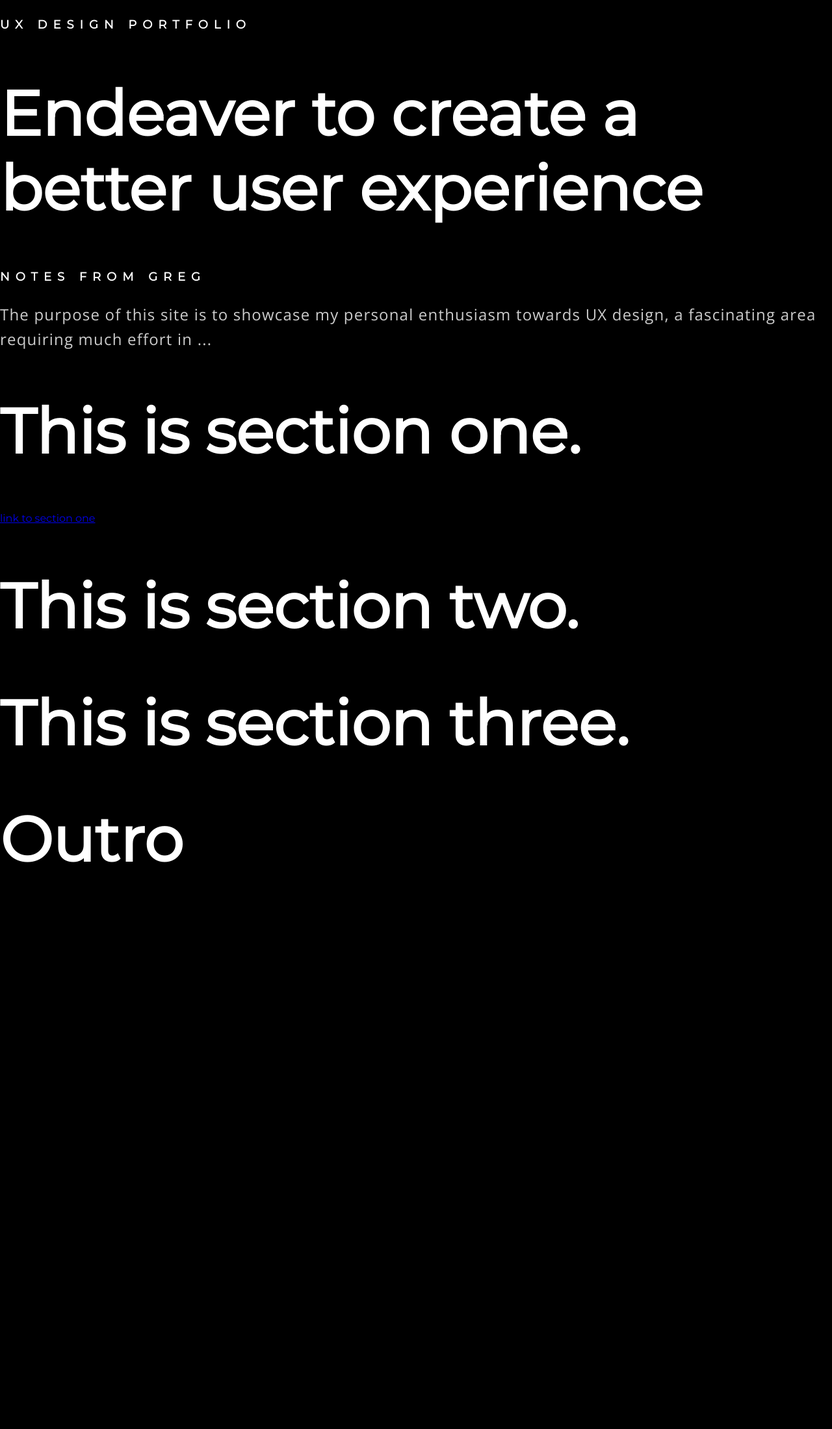
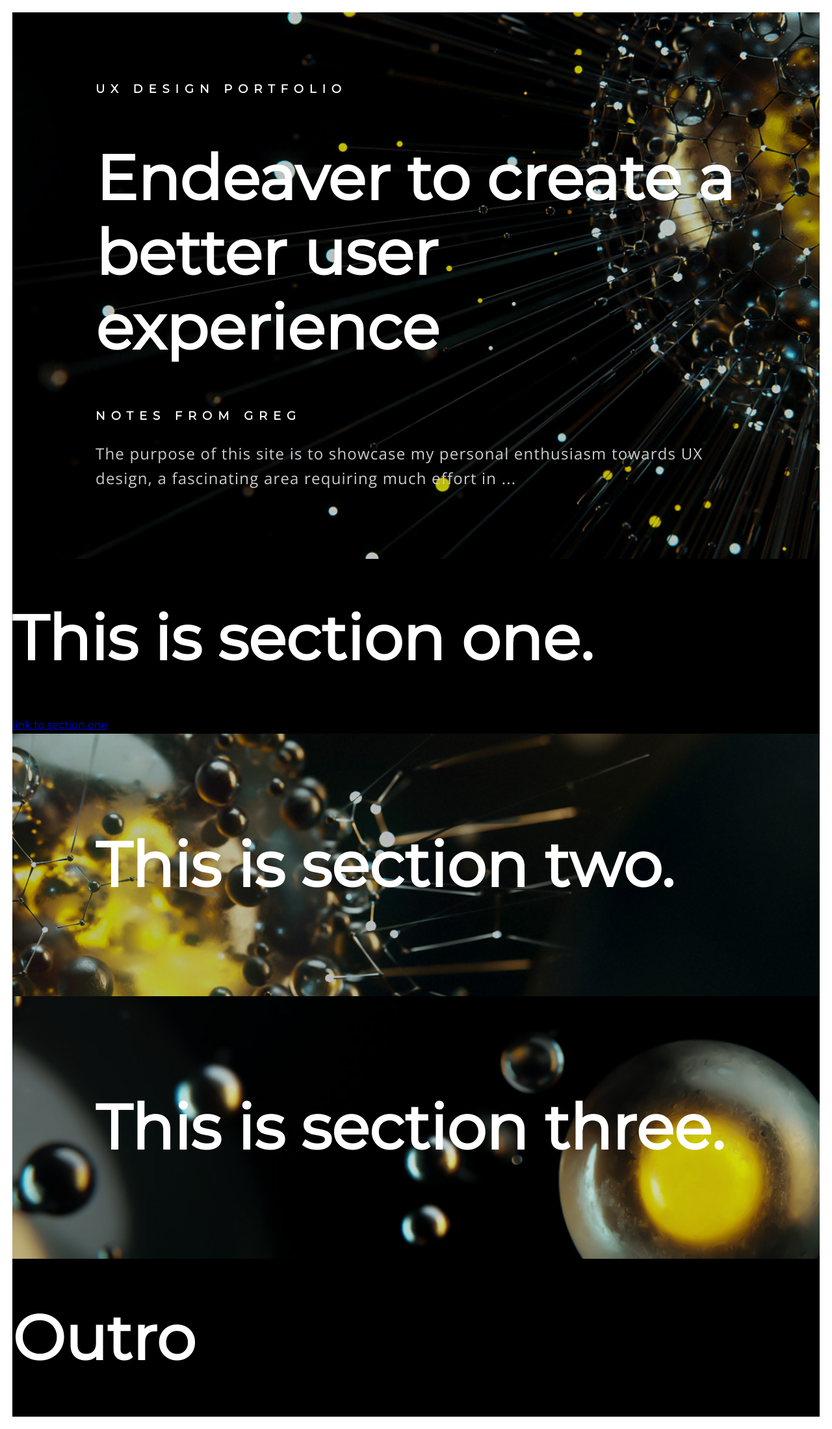
Before and after one commit to gankedbyloli/gankedbyloli.github.io, a Jekyll site: the page built from index.html, in a window 1280 px wide. Shown: the whole page at 65% size. Built offline with Jekyll 4.4.1, drawn with Linux system fonts in a browser that asks for light colours; before the commit the page ends 1414 px from its top, so only the background shows below that.

Commit message:
Modify Corresponding DOM

```diff
--- a/_includes/intro.html
+++ b/_includes/intro.html
@@ -1 +1 @@
-<h4>UX DESIGN PORTFOLIO</h4><h1>Endeaver to create a better user experience</h1><h4>NOTES FROM GREG</h4><p>The purpose of this site is to showcase my personal enthusiasm towards UX design, a fascinating area requiring much effort in ...</p>
+<div class="intro"><h4>UX DESIGN PORTFOLIO</h4><h1>Endeaver to create a better user experience</h1><h4>NOTES FROM GREG</h4><p>The purpose of this site is to showcase my personal enthusiasm towards UX design, a fascinating area requiring much effort in ...</p></div>
--- a/_includes/section-2.html
+++ b/_includes/section-2.html
@@ -1 +1 @@
-<h1>This is section two.</h1>
+<div class="work"><h1>This is section two.</h1></div>
--- a/_includes/section-3.html
+++ b/_includes/section-3.html
@@ -1 +1 @@
-<h1>This is section three.</h1>
+<div class="branding">   <h1>This is section three.</h1></div>
--- a/_layouts/default.html
+++ b/_layouts/default.html
@@ -8,6 +8,8 @@
         <link rel="stylesheet" href="/assets/css/main.css">
     </head>
     <body>
-        {{ content }}
+        <div class="wrapper">
+            {{ content }}
+        </div>
     </body>
 </html>
--- a/_pugfiles/section-2.pug
+++ b/_pugfiles/section-2.pug
@@ -1 +1,2 @@
-h1 This is section two.
+.work
+    h1 This is section two.
--- a/_pugfiles/section-3.pug
+++ b/_pugfiles/section-3.pug
@@ -1 +1,2 @@
-h1 This is section three.
+.branding
+    h1 This is section three.
```
Also changed, not shown: _pugfiles/intro.pug (+5 -4 lines).
